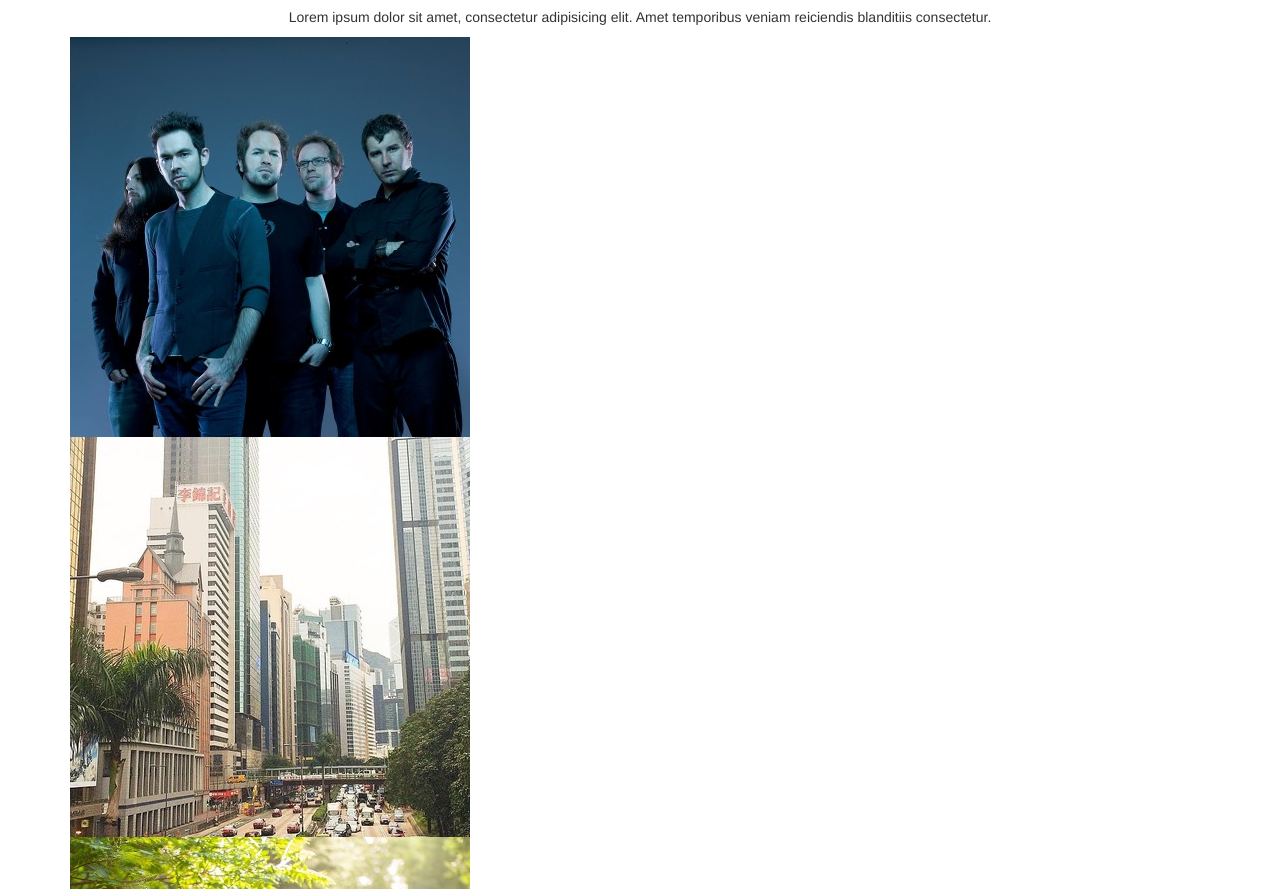
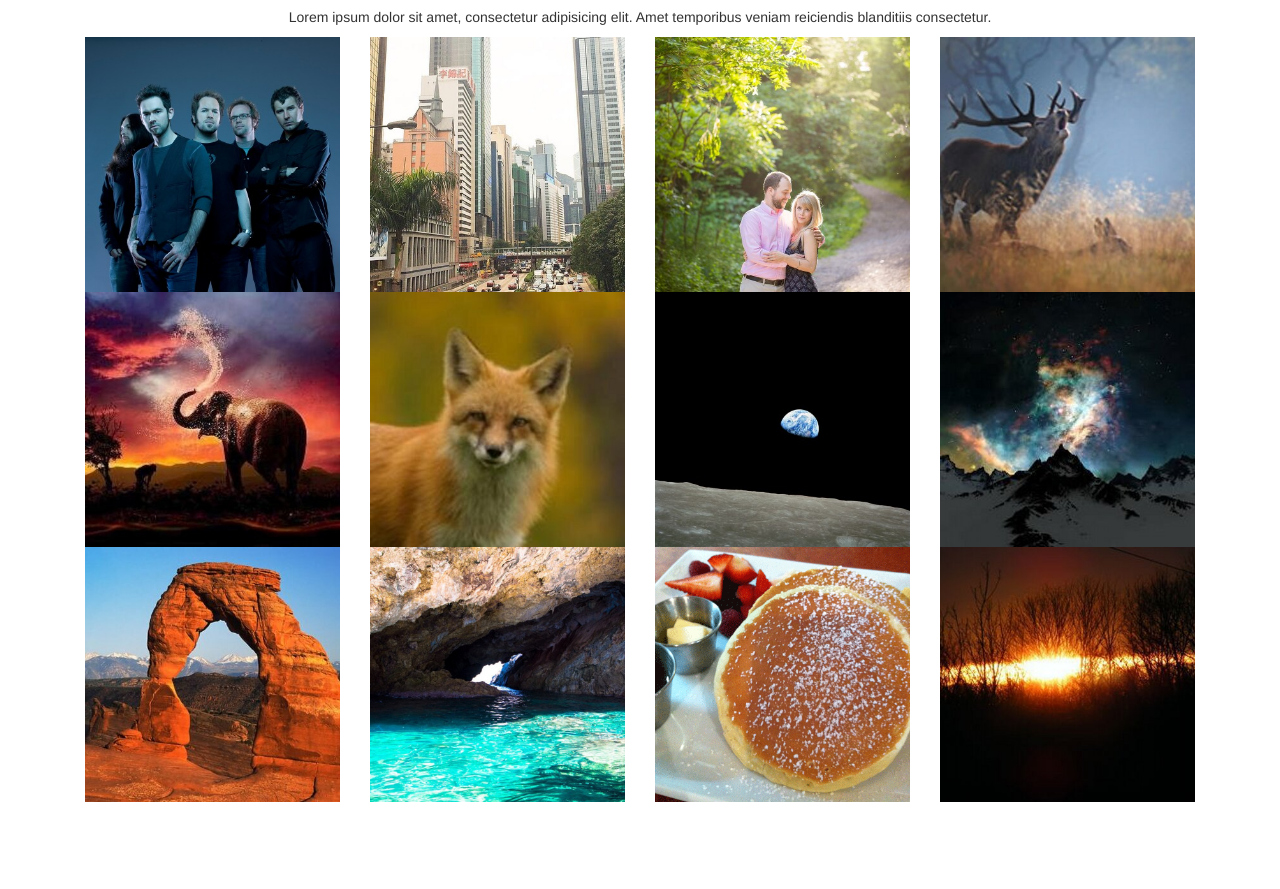
Before and after one commit to SoupBowlWeb/bootstrap-grid-challenge, a plain HTML site: page index.html in a window 1280 px wide. Shown: the part 63-952 px from the top of the page. After the commit the page ends 865 px from the top, so only its background shows below. Drawn offline with nearby package versions, Linux system fonts and the light colour scheme.

Commit message:
Add CSS classes for 1, 2, 4 column image gallery layout

```diff
--- a/index.html
+++ b/index.html
@@ -23,42 +23,40 @@
 
 
 		<ul class="photo-list row">
-			<li>
+			<li class="col-sm-6 col-lg-3">
 				<img class="img-responsive" src="img/band.jpg" alt="" />
 			</li>
-			<li>
+			<li class="col-sm-6 col-lg-3">
 				<img class="img-responsive" src="img/city.jpg" alt="" />
 			</li>
-			<li>
+			<li class="col-sm-6 col-lg-3">
 				<img class="img-responsive" src="img/couple.jpg" alt="" />
 			</li>
-			<li>
+			<li class="col-sm-6 col-lg-3">
 				<img class="img-responsive" src="img/deer.jpg" alt="" />
 			</li>
-
-			<li>
+			<li class="col-sm-6 col-lg-3">
 				<img class="img-responsive" src="img/elephant.jpeg" alt="" />
 			</li>
-			<li>
+			<li class="col-sm-6 col-lg-3">
 				<img class="img-responsive" src="img/fox.jpeg" alt="" />
 			</li>
-			<li>
+			<li class="col-sm-6 col-lg-3">
 				<img class="img-responsive" src="img/moon.jpg" alt="" />
 			</li>
-			<li>
+			<li class="col-sm-6 col-lg-3">
 				<img class="img-responsive" src="img/mountain-sky.jpeg" alt="" />
 			</li>
-
-			<li>
+			<li class="col-sm-6 col-lg-3">
 				<img class="img-responsive" src="img/national-park.jpeg" alt="" />
 			</li>
-			<li>
+			<li class="col-sm-6 col-lg-3">
 				<img class="img-responsive" src="img/ocean-cave.jpg" alt="" />
 			</li>
-			<li>
+			<li class="col-sm-6 col-lg-3">
 				<img class="img-responsive" src="img/pancakes.gif" alt="" />
 			</li>
-			<li>
+			<li class="col-sm-6 col-lg-3">
 				<img class="img-responsive" src="img/sunset.jpg" alt="" />
 			</li>
 
```
